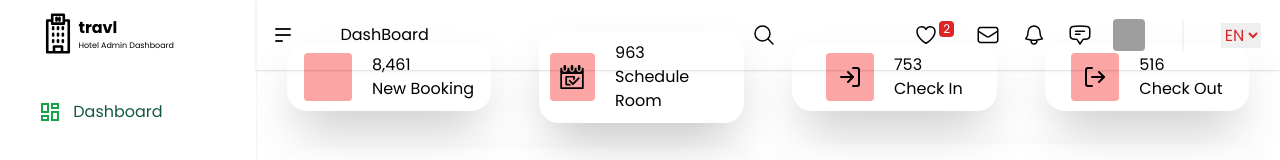
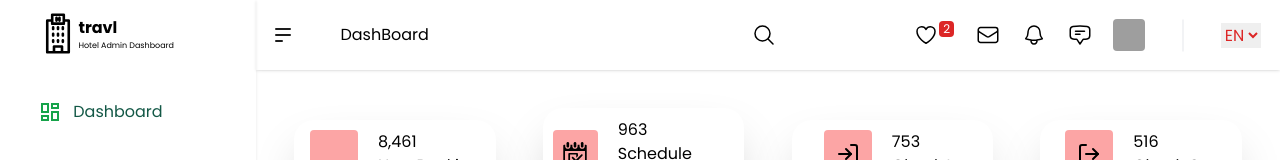
Before and after one commit to FranyxD/DashBoard_Hotel-Miranda, a React (Create React App) app: page / in a window 1280 px wide. Shown: the top 160 px of the page. Built offline with nearby package versions, Linux system fonts and the light colour scheme; grey boxes are pictures that could not be loaded; some icons are missing.

Commit message:
intento de layout 2

```diff
--- a/src/App.css
+++ b/src/App.css
@@ -1,13 +1,20 @@
 @import url("./app/layout/dashboard.css");
 
-#root {
-  display: grid;
+body {
+    width: 100%;
+    height: 100%;
+}
+
+div#root {
   grid-template-columns: 20% 80%;
   grid-template-rows: auto 1fr;
+  width: 100%;
+    height: 100%;
 }
 
 
 .header {
+    z-index: 10;
     position: fixed;
     grid-column: 2/3;
     grid-row: 1 / 2;
@@ -16,14 +23,18 @@
     right: 0;
 }
 .sidebar {
+    z-index: 10;
     position: fixed;
     width: 20%;
     grid-column: 1 / 2;
     grid-row: 1 / 3;
 }
 main {
-
+    position: relative;
+    top: 70px;
     grid-column: 2/3;
     grid-row: 2 / 3;
-    overflow-y: auto;
+    height: 100%;
+    width: 80%;
+    left: 20%;
 }
--- a/src/app/layout/dashboard.css
+++ b/src/app/layout/dashboard.css
@@ -1,10 +1,11 @@
 /* Grid pagina dashboard */
 .dashboard {
+
     padding: 3%;
     height: 100%;
+    position: relative;
     display: grid;
     grid-template-columns: repeat(4, 1fr);
-    grid-template-rows: repeat(5, auto);
     place-items: center;
     column-gap: 5%;
     row-gap: 2.5%;
```
